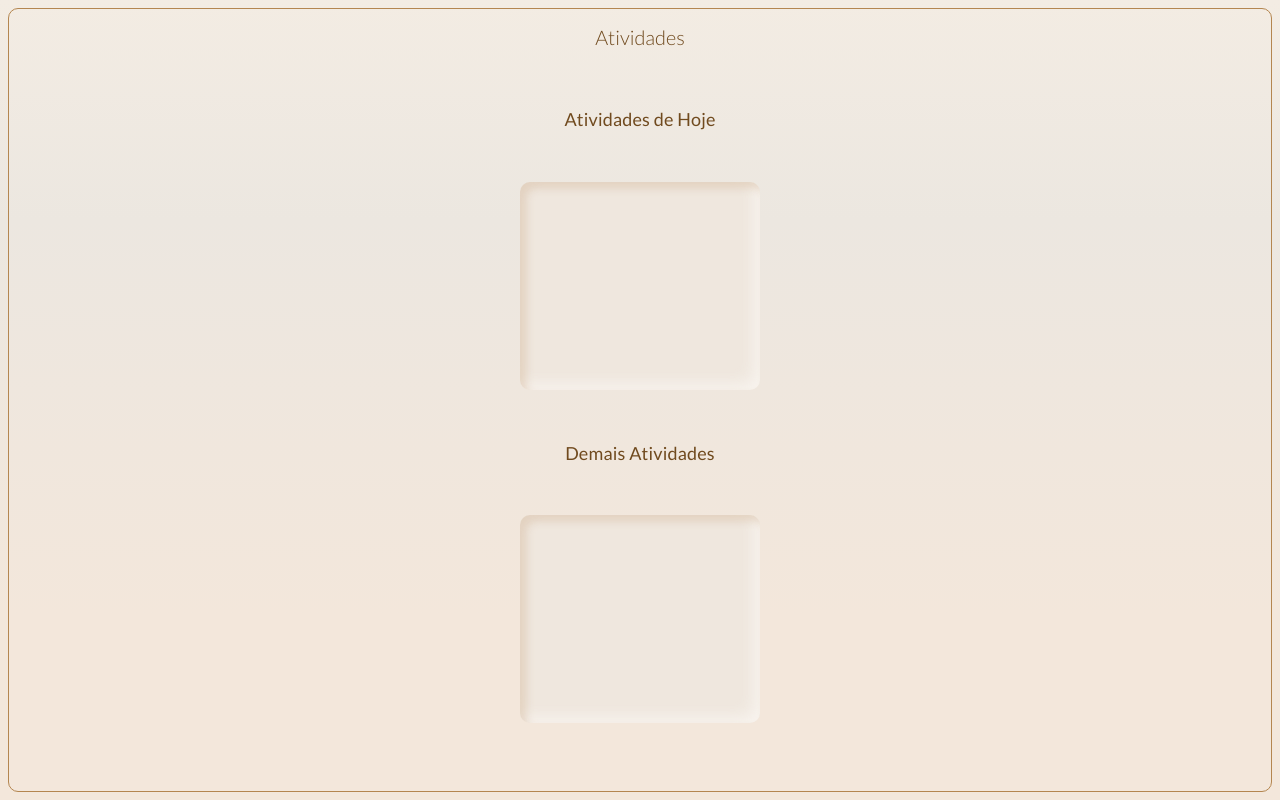
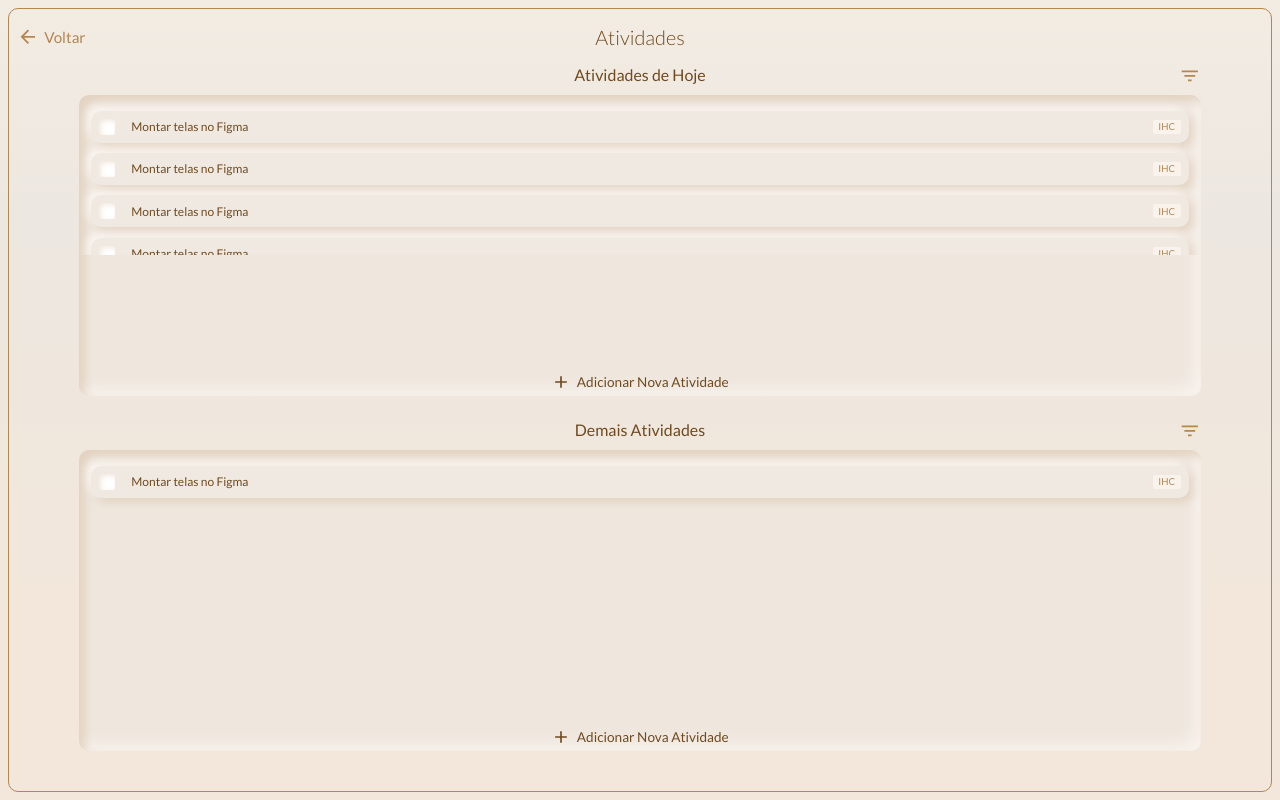
Before and after one commit to GuiCoelhoDev/UnBomPlanner, a React (Create React App) app: page /activities in a window 1280 px wide. Built offline with nearby package versions, Linux system fonts and the light colour scheme.

Commit message:
Activities page done

```diff
--- a/src/assets/styles/global.js
+++ b/src/assets/styles/global.js
@@ -29,7 +29,29 @@ const GlobalStyle = createGlobalStyle`
       height: 100%;
       width: 100%;
       border-radius: 10px;
-      border: 1px solid #B48650;
+      border: 1px solid ${({ theme }) => theme.softBrown};
+
+      .page-header {
+        width: 100%;
+        display: grid;
+        align-items: center;
+        grid-template-columns: 1fr min-content 1fr;
+
+        .back-link {
+          font-size: 0.95rem;
+          color: ${({ theme }) => theme.softBrown};
+
+          display: grid;
+          grid-template-columns: min-content min-content;
+          align-items: center;
+          gap: 0.35rem;
+
+          svg {
+            height: 1.35rem;
+            width: 1.35rem;
+          }
+        }
+      }
 
       .caption {
         font-size: 1rem;
--- a/src/pages/Activities/index.js
+++ b/src/pages/Activities/index.js
@@ -1,35 +1,84 @@
-import {
-  Container,
-  ActivitiesBox,
-  ActivitiesContainer
-} from "./styles";
-import { ReactComponent as Agenda } from "../../assets/Agenda.svg";
+import React, { useState } from "react";
+
+import { Container, ListItem, ActivitiesContainer } from "./styles";
+
+import { Link } from "react-router-dom";
+import ArrowBackIcon from "@material-ui/icons/ArrowBack";
+import FilterListIcon from "@material-ui/icons/FilterList";
+import CheckIcon from "@material-ui/icons/Check";
+import AddIcon from "@material-ui/icons/Add";
 
 const Activities = () => {
+  const [checkedBox, setCheckedBox] = useState(false);
   return (
     <Container>
-      <nav>
-        {/* Voltar e Atividades */}
+      <nav className="page-header">
+        <Link to="/" className="back-link">
+          <ArrowBackIcon />
+          Voltar
+        </Link>
         <p className="subtitle">Atividades</p>
       </nav>
 
-      <ActivitiesContainer className="today-activities-container">
+      <ActivitiesContainer>
         <nav>
-          <p className="activities-title">Atividades de Hoje</p>
+          <div></div>
+          <p className="caption">Atividades de Hoje</p>
+          <FilterListIcon />
         </nav>
-        <ActivitiesBox>
 
-        </ActivitiesBox>
+        <div className="activities-box">
+          <div className="list-container">
+            <ul>
+              {[1, 2, 3, 4, 5, 6, 7, 8, 9, 10].map((i) => (
+                <ListItem
+                  onClick={() => setCheckedBox((c) => !c)}
+                  checked={checkedBox}
+                  key={i}
+                >
+                  <div className="checkbox">
+                    <CheckIcon />
+                  </div>
+                  <span className="name smaller-text">
+                    Montar telas no Figma
+                  </span>
+                  <div className="tag">IHC</div>
+                </ListItem>
+              ))}
+            </ul>
+          </div>
+          <div className="add-activity">
+            <AddIcon /> Adicionar Nova Atividade
+          </div>
+        </div>
       </ActivitiesContainer>
 
-      <ActivitiesContainer className="other-activities-container">
+      <ActivitiesContainer>
         <nav>
-          <p className="activities-title">Demais Atividades</p>
+          <div></div>
+          <p className="caption">Demais Atividades</p>
+          <FilterListIcon />
         </nav>
 
-        <ActivitiesBox>
-
-        </ActivitiesBox>
+        <div className="activities-box">
+          <div className="list-container">
+            <ul>
+              <ListItem
+                onClick={() => setCheckedBox((c) => !c)}
+                checked={checkedBox}
+              >
+                <div className="checkbox">
+                  <CheckIcon />
+                </div>
+                <span className="name smaller-text">Montar telas no Figma</span>
+                <div className="tag">IHC</div>
+              </ListItem>
+            </ul>
+          </div>
+          <div className="add-activity">
+            <AddIcon /> Adicionar Nova Atividade
+          </div>
+        </div>
       </ActivitiesContainer>
     </Container>
   );
--- a/src/pages/Activities/styles.js
+++ b/src/pages/Activities/styles.js
@@ -1,15 +1,13 @@
-import styled from "styled-components";
+import styled, { css } from "styled-components";
 
 export const Container = styled.section`
   display: grid;
-  grid-template-rows: 0.5fr 2fr 2fr;
+  grid-template-rows: min-content 1fr 1fr;
+  gap: 1rem;
   justify-items: center;
-  padding: 1rem;
+  padding: 1rem 0.5rem 2rem;
 
   .activities-title {
-    font-family: Lato;
-    font-style: normal;
-    font-weight: normal;
     font-size: 18px;
     line-height: 22px;
     text-align: center;
@@ -19,20 +17,136 @@ export const Container = styled.section`
 `;
 export const TasksContainer = styled.article`
   /* display: grid; */
-
 `;
 
-export const ActivitiesContainer= styled.article`
-display: grid;
+export const ActivitiesContainer = styled.article`
+  width: 100%;
 
+  display: grid;
+  grid-template-rows: min-content 1fr;
+  gap: 0.5rem;
+  justify-items: center;
+  margin-bottom: 0.5rem;
 
+  nav {
+    width: 90%;
+    display: grid;
+    grid-template-columns: 1fr min-content 1fr;
+    white-space: nowrap;
+
+    svg {
+      justify-self: right;
+      width: 1.35rem;
+      height: 1.35rem;
+      color: ${({ theme }) => theme.softBrown};
+    }
+  }
+
+  .activities-box {
+    display: grid;
+    position: relative;
+    width: 90%;
+    background-color: #efe7de;
+    box-shadow: inset 6px 6px 8px rgba(200, 162, 124, 0.32),
+      inset -6px -6px 16px rgba(255, 254, 252, 0.56);
+    border-radius: 10px;
+
+    .list-container {
+      padding: 1rem 0.75rem 0.5rem;
+      overflow-y: scroll;
+      max-height: 10rem;
+      ul {
+        list-style-type: none;
+        padding: 0;
+
+        display: grid;
+        grid-auto-rows: min-content;
+        gap: 0.65rem;
+      }
+    }
+
+    .add-activity {
+      display: grid;
+      grid-template-columns: repeat(2, min-content);
+      height: min-content;
+      align-self: end;
+      padding-bottom: 0.25rem;
+      justify-content: center;
+      align-items: center;
+      gap: 0.35rem;
+
+      white-space: nowrap;
+      font-size: 0.85rem;
+      color: ${({ theme }) => theme.darkBrown};
+
+      svg {
+        height: 1.25rem;
+        width: 1.25rem;
+      }
+    }
+  }
 `;
-export const ActivitiesBox = styled.div`
+
+export const ListItem = styled.li`
   display: grid;
-  width: 15rem;
-  height: 13rem;
-  background-color: #efe7de;
-  box-shadow: inset 6px 6px 8px rgba(200, 162, 124, 0.32),
-    inset -6px -6px 16px rgba(255, 254, 252, 0.56);
+  grid-template-columns: min-content 1fr min-content;
+  justify-content: space-between;
+  align-items: center;
+  gap: 1rem;
+
+  height: 2rem;
+  padding: 0.25rem 0.5rem;
+
+  background-color: #efe9e2;
+  box-shadow: 4px 4px 10px rgba(200, 162, 124, 0.32),
+    -4px -4px 10px rgba(255, 254, 252, 0.75);
   border-radius: 10px;
+
+  .checkbox {
+    width: 1rem;
+    height: 1rem;
+
+    background-color: #ffffff;
+    box-shadow: inset 2px 2px 5px rgba(200, 162, 124, 0.25);
+    border-radius: 2px;
+
+    display: flex;
+    justify-content: center;
+    align-items: center;
+
+    svg {
+      ${({ checked }) =>
+        checked
+          ? css`
+              width: 0.9rem;
+              height: 0.9rem;
+              color: ${({ theme }) => theme.softBrown};
+            `
+          : css`
+              display: none;
+            `};
+    }
+  }
+
+  .name {
+    white-space: nowrap;
+    font-size: 0.75rem;
+    text-align: left;
+
+    ${({ checked }) =>
+      checked
+        ? css`
+            color: #967146;
+            text-decoration: line-through;
+          `
+        : ""}
+  }
+
+  .tag {
+    background-color: #faf3ec;
+    padding: 0.1rem 0.35rem;
+    color: ${({ theme }) => theme.softBrown};
+    font-size: 0.6rem;
+    border-radius: 2px;
+  }
 `;
```
